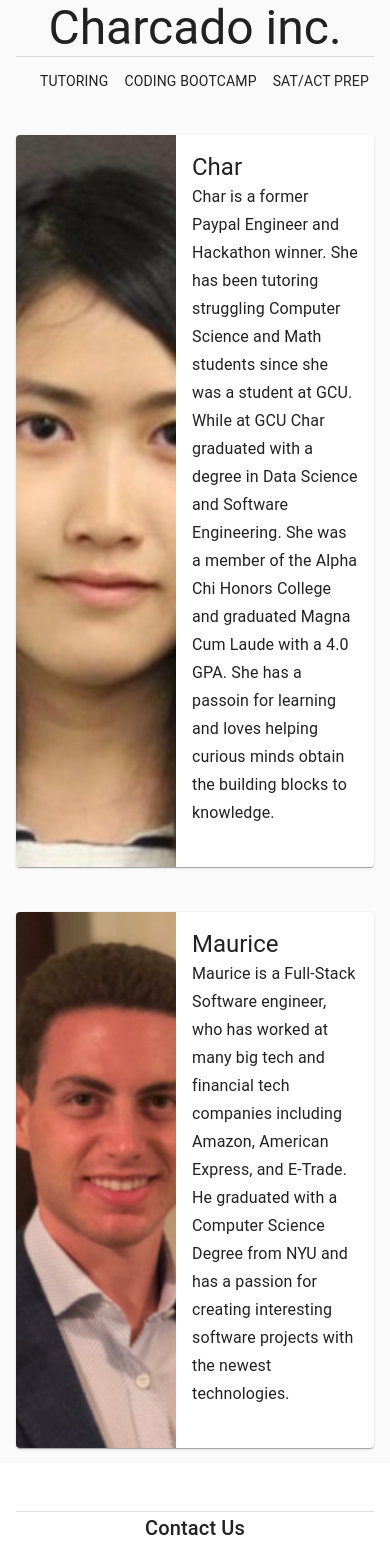
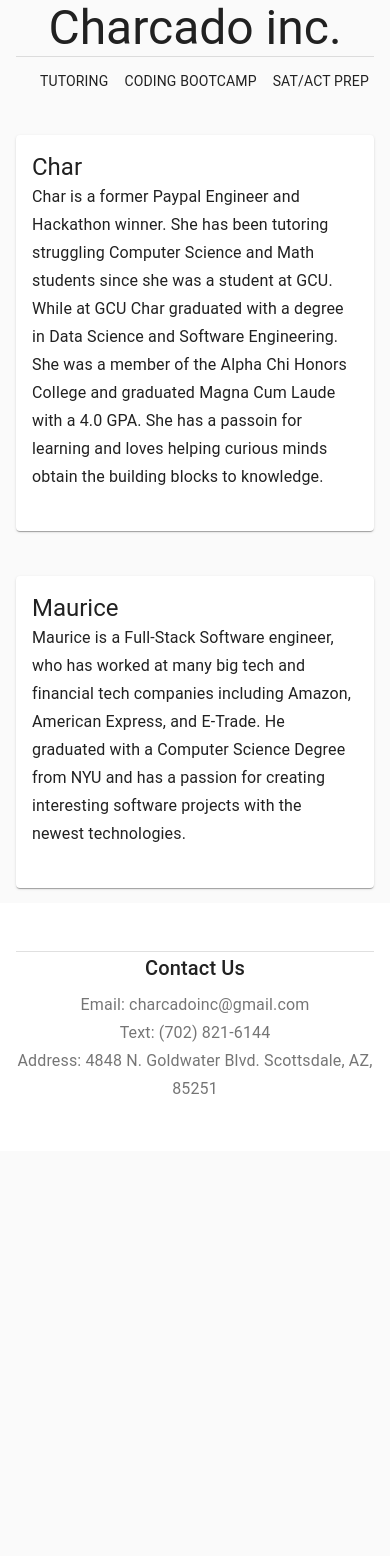
Before and after one commit to mshalam/fridgeandoven, a React app: page /#/about in a window 390 px wide. Shown: the top 1556 px of the page. After the commit the page ends 1151 px from the top, so only its background shows below. Built offline with nearby package versions, Linux system fonts and the light colour scheme.

Commit message:
cleaned up mobile about us pics

```diff
--- a/src/components/aboutUs.js
+++ b/src/components/aboutUs.js
@@ -11,6 +11,7 @@ import Card from '@material-ui/core/Card';
 import CardActionArea from '@material-ui/core/CardActionArea';
 import CardContent from '@material-ui/core/CardContent';
 import CardMedia from '@material-ui/core/CardMedia';
+import Hidden from '@material-ui/core/Hidden';
 
 const useStyles = makeStyles({
     card: {
@@ -68,7 +69,9 @@ export default function AboutUs() {
                 <main>
                     <CardActionArea>
                         <Card className={classes.card}>
-                            <CardMedia className={classes.cardMedia} image={featuredPosts[0].image} title={featuredPosts[0].imageTitle} />
+                            <Hidden xsDown>
+                                <CardMedia className={classes.cardMedia} image={featuredPosts[0].image} title={featuredPosts[0].imageTitle} />
+                            </Hidden>
                             <div className={classes.cardDetails}>
                                 <CardContent>
                                     <Typography component="h2" variant="h5">
@@ -86,7 +89,9 @@ export default function AboutUs() {
                     </CardActionArea>
                     <CardActionArea>
                         <Card className={classes.card}>
-                            <CardMedia className={classes.cardMedia} image={featuredPosts[1].image} title={featuredPosts[1].imageTitle} />
+                            <Hidden xsDown>
+                                <CardMedia className={classes.cardMedia} image={featuredPosts[1].image} title={featuredPosts[1].imageTitle} />
+                            </ Hidden>
                             <div className={classes.cardDetails}>
                                 <CardContent>
                                     <Typography component="h2" variant="h5">
```
